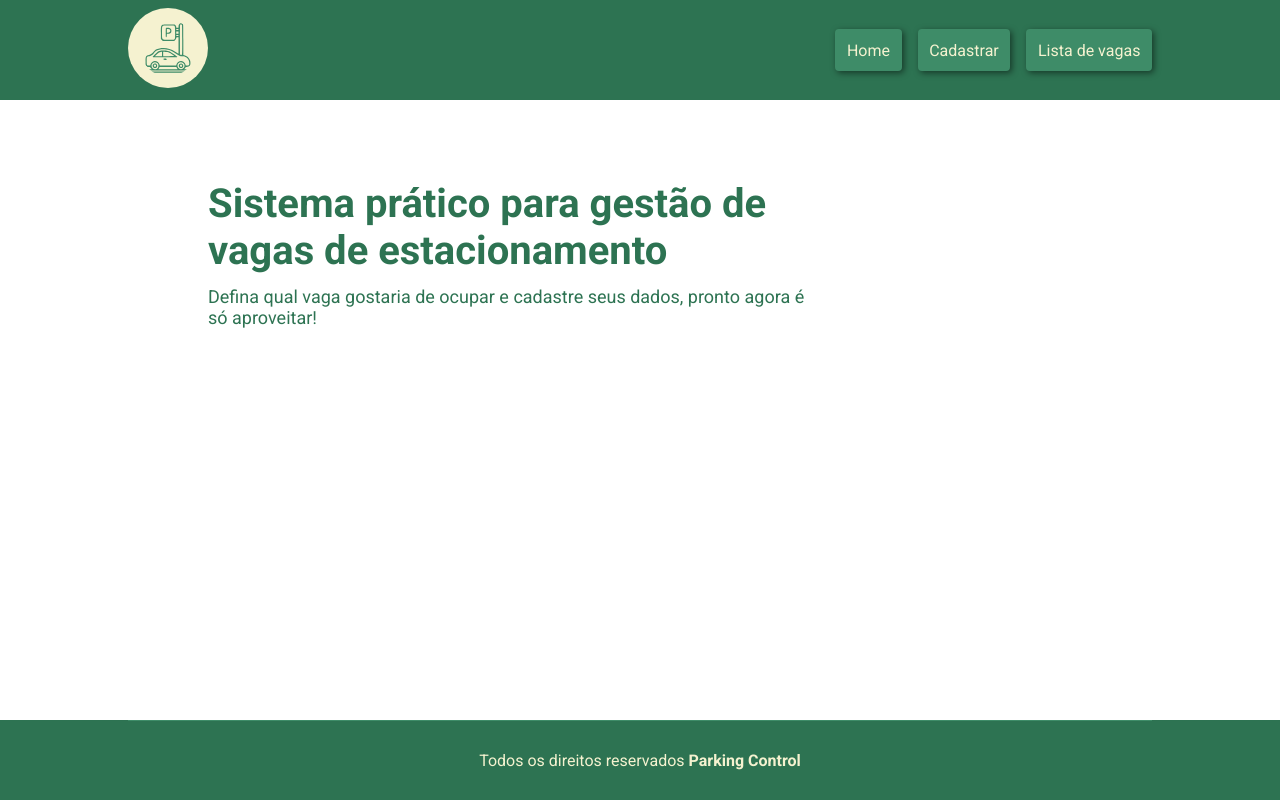
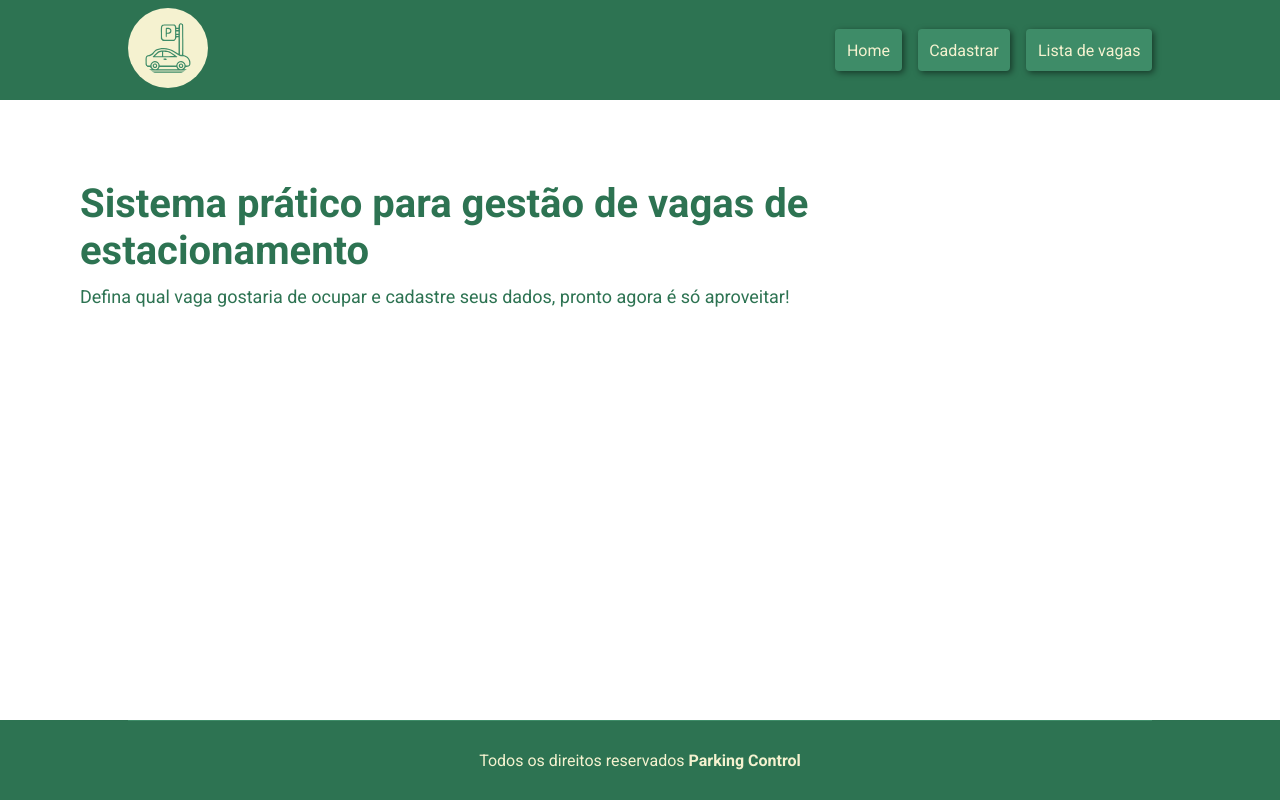
Before and after one commit to SidneyESSJr/parking-control, a React (Vite) app: page / in a window 1280 px wide. Built offline with nearby package versions, Linux system fonts and the light colour scheme.

Commit message:
feat: adiciona responsividade ao layout da aplicação

```diff
--- a/src/pages/home/homePage.module.css
+++ b/src/pages/home/homePage.module.css
@@ -1,5 +1,12 @@
-.home {
-    height: calc(100vh - 180px);
-    width: var(--container-width);
-    margin: auto;
-}
+
+@media (min-height: 420px) and (orientation: portrait) {
+    .home {
+      height: calc(100vh - 180px);
+    }
+  }
+
+  @media (min-height: 500px) and (orientation: landscape) {
+    .home {
+      height: calc(100vh - 180px);
+    }
+  }
```
